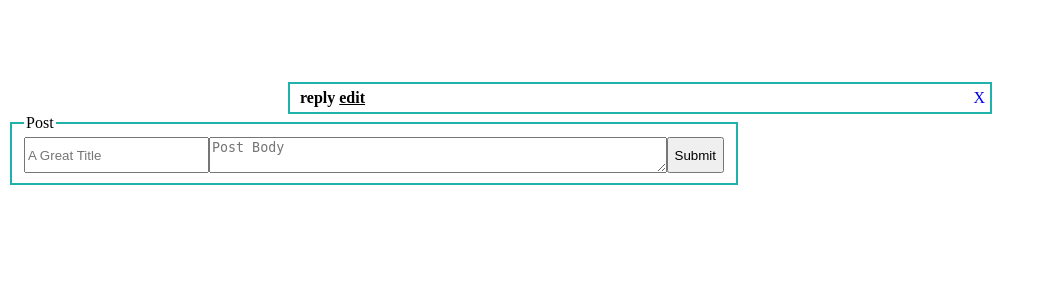
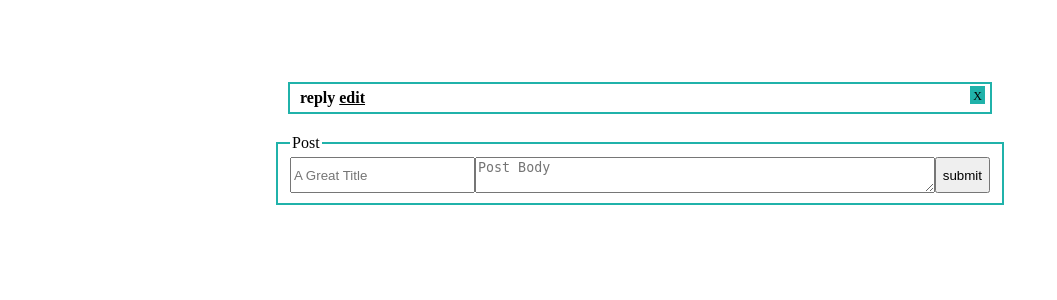
Before and after one commit to shaabann/shaabann.github.io, a PHP site: page /topic.php?ID=1 in a window 1280 px wide. Shown: the part 56-356 px from the top of the page, without its empty margins (0-1057 px from the left). Run offline with PHP 8.4, Linux system fonts and the light colour scheme; tables that the repository leaves empty or names only in its code hold one stand-in row (values such as "Sample post"); data that the repository does not hold is empty.

Commit message:
restyled and moved items

```diff
--- a/forum.php
+++ b/forum.php
@@ -30,6 +30,7 @@
   <?php echo "<h2>" . $fourm["Name"] . "</h2>"; ?>
   <?php echo "<p>" . $fourm["Description"] . "</p>"; ?>
   <?php echo "<nav id=" . $fourm["ID"] . "></nav>"; ?>
+
     <?php
     require_once "connect.php";
     $query = "SELECT * FROM Topic WHERE Forum_ID=" . $_GET["ID"];
@@ -46,7 +47,7 @@
       echo    '</thead>';
       while ($row = mysqli_fetch_array($result)) {
         echo    '<tr>';
-        echo      '<td><a class=topic-title href="topic.php?ID=' .$row['Forum_ID'] . '">'.  $row['Name'] .'</a></td>';
+        echo      '<td><a class="topicLink" href="topic.php?ID=' .$row['Forum_ID'] . '">'.  $row['Name'] .'</a></td>';
         echo      '<td>'. $row['Description'] .'</td>';
         echo    '</tr>';
       }
--- a/index.php
+++ b/index.php
@@ -19,7 +19,7 @@
 
   <form class="" action="index.php" method="post">
     <input type="text" name="filter" placeholder="Filter"/>
-    <input type="submit" name="search"></input>
+    <input type="submit" name="search" value="Search"></input>
   </form>
   <?php
   //connect to database
@@ -46,7 +46,7 @@
     while ($row = mysqli_fetch_array($result)) {
       echo   '<div class="forum-contents">';
       echo     '<div class="forum-desc">';
-      echo      '<span><a href="forum.php?ID=' . $row['ID'] . '">' . $row['Name'] . '</a></span>';
+      echo      '<span><a class="forumLink" href="forum.php?ID=' . $row['ID'] . '">' . $row['Name'] . '</a></span>';
       echo      '<span>' . $row['Description'] . '</span>';
       echo    '</div>';
       echo    '<div class="forum-date">';
--- a/style.css
+++ b/style.css
@@ -72,6 +72,15 @@
     justify-content: center;
 }
 
+.forumLink, .topicLink {
+  color: black;
+}
+
+.forumLink:hover , .topicLink:hover{
+  color: #20b2aa;
+  font-weight: bold;
+}
+
 .createForum {
   width: 100px;
   height: 25px;
@@ -88,10 +97,6 @@
   flex-flow: row;
   width: 100%;
   margin-bottom: 5px;
-}
-
-.forum-display a:hover {
-    color: #20b2aa;
 }
 
 .forum-desc {
@@ -169,6 +174,9 @@
 table {
   width: 60%;
   font-size: 16px;
+}
+
+th {
   background-color: #20b2aa;
 }
 
@@ -241,14 +249,32 @@
   margin: 0px;
 }
 
-.deletePost{
+.deletePost, .deleteReply{
+  font-size: 12px;
+  border: 1px solid #20b2aa;
+  padding: 2px 2px 0px 2px;
   text-decoration: none;
   margin-left: 5px;
+  color: black;
+  background-color:  #20b2aa;
 }
 
-.deletePost:hover{
-  color: #20b2aa;
+.deletePost:hover , .deleteReply:hover{
+  color: white;
   text-decoration: none;
+  border: 1px solid black;
+}
+
+.deletePost:visited{
+  color: black;
+  text-decoration: none;
+}
+
+.postForm {
+  display: flex;
+  align-items: center;
+  justify-content: center;
+  margin-top: 20px;
 }
 
 .post-author {
@@ -274,8 +300,14 @@
 }
 
 .editReply {
-  color: black;
+  color: #21b2aa ;
   text-decoration: none;
+  margin-left: 5px;
+}
+
+.editReply:hover{
+  font-weight: bold;
+  text-decoration: underline;
 }
 /* .form-container {
   max-width: 300px;
--- a/topic.php
+++ b/topic.php
@@ -56,7 +56,7 @@
                             echo '<div class="post-reply-container">';
                             echo    '<p class="reply-author">' . $reply_row['Author'] . '</p>';
                             echo    '<span class="reply-desc">' . $reply_row['Body'] . '</span>';
-                            echo    '<span class="reply-date">' . $reply_row['Date'] . '<a href="deleteReply.php?ID=' . $reply_row['ID'] .'">X</a></span>';
+                            echo    '<span class="reply-date">' . $reply_row['Date'] . '<a class="deleteReply" href="deleteReply.php?ID=' . $reply_row['ID'] .'">X</a></span>';
                             echo    '<a class ="editReply" href="edit.php?ID=' . $reply_row['ID'] . '">Edit</a>';
                             echo '</div>';
                         }
@@ -73,15 +73,17 @@
         echo "<div>No Posts or Replies ";
       }
       ?>
+      <div class="postForm">
       <form action="createPost.php" method="post">
           <fieldset class="post">
             <legend>Post</legend>
             <input name="Title" type="text" required placeholder="A Great Title" maxlength="32" />
             <input name="Topic_ID" value="<?php echo $_GET["ID"]; ?>" style="display:none;"/>
             <textarea name="body" required placeholder="Post Body" maxlength="1500" style="width:100%"></textarea>
-            <input type="submit"/>
+            <input type="submit" name="submit" value="submit"></input>
           </fieldset>
         </form>
+      </div>
         <?php
       echo '</div>';
     ?>
```
